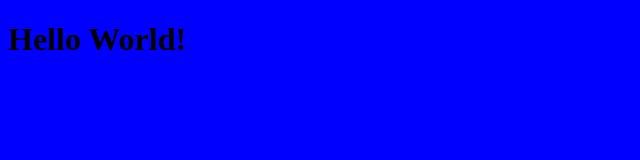
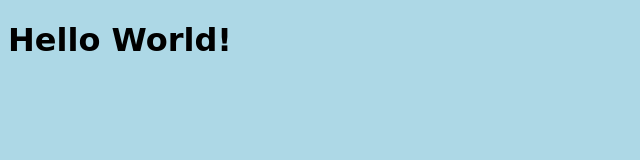
Before and after one commit to LouieGomez-hub/Gomez-personal-website, a plain HTML site: page index.html in a window 1280 px wide. Shown: the whole page, without its empty margins (0-640 px from the left). Drawn offline with Linux system fonts and the light colour scheme.

Commit message:
add style.css, connect to index.html

```diff
--- a/style.css
+++ b/style.css
@@ -1,3 +1,4 @@
 body {
-    background: blue;
+    background: lightblue;
+    font-family: cursive;
 }
```
